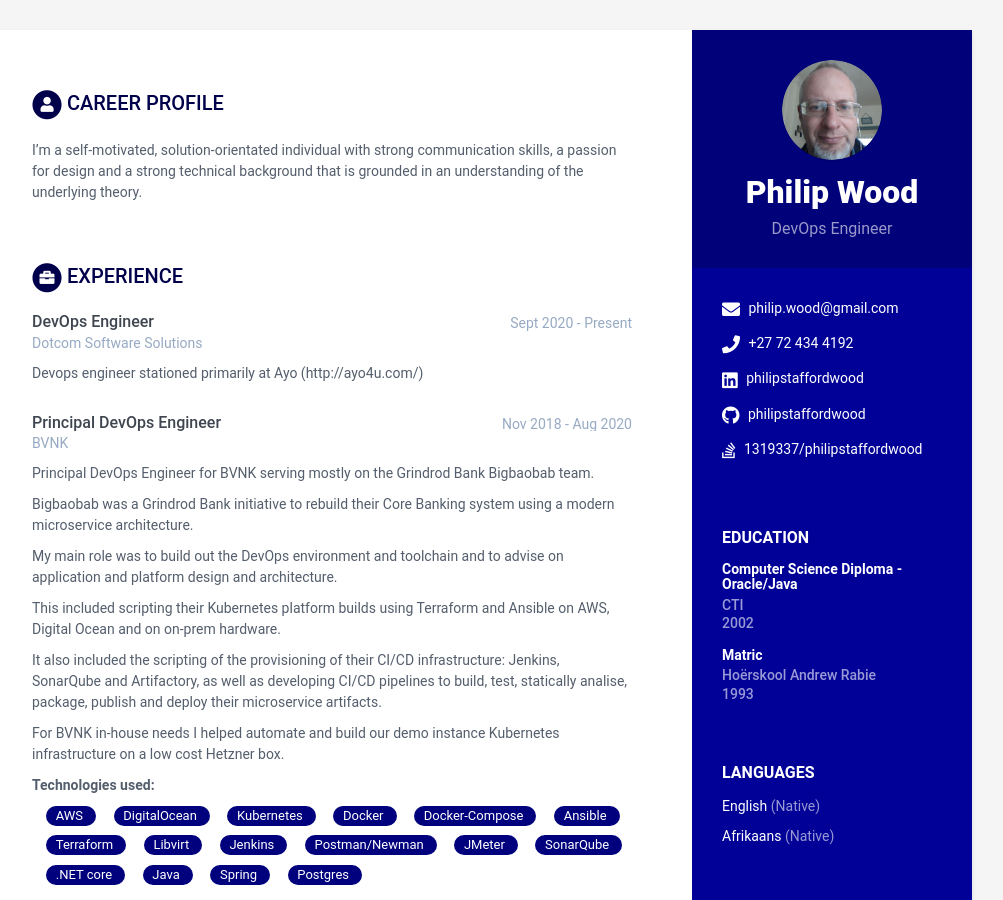
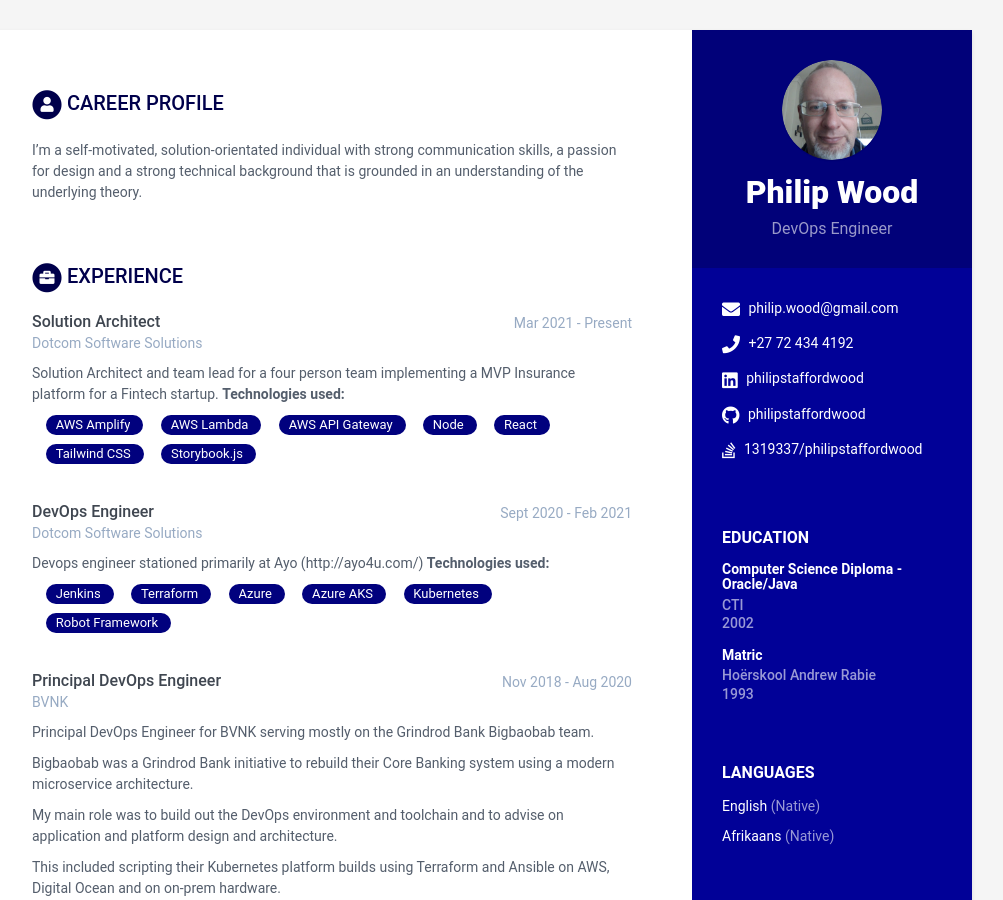
Before and after one commit to philipstaffordwood/philipstaffordwood-cv, a Jekyll site: the page built from index.html, in a window 1280 px wide and 900 px high. Shown: the whole window, without its empty margins (168-1171 px from the left). Built offline with Jekyll 4.4.1, drawn with Linux system fonts in a browser that asks for light colours.

Commit message:
Updated with Dotcom -> IdealSolution transition

```diff
--- a/_data/data.yml
+++ b/_data/data.yml
@@ -52,11 +52,39 @@ education:
       time: 1993
       details:
 experiences:
+    - role: Solution Architect
+      time: Mar 2021 - Present
+      company: Dotcom Software Solutions
+      details: |
+        Solution Architect and team lead for a four person team implementing a MVP Insurance platform for a Fintech startup.
+         **Technologies used:**
+        <div class="tagcloud06">
+          <ul>
+            <li><a href="#"><span>AWS Amplify</span></a></li>
+            <li><a href="#"><span>AWS Lambda</span></a></li>
+            <li><a href="#"><span>AWS API Gateway</span></a></li>
+            <li><a href="#"><span>Node</span></a></li>
+            <li><a href="#"><span>React</span></a></li>
+            <li><a href="#"><span>Tailwind CSS</span></a></li>
+            <li><a href="#"><span>Storybook.js</span></a></li>
+          </ul>
+        </div>
     - role: DevOps Engineer
-      time: Sept 2020 - Present
+      time: Sept 2020 - Feb 2021
       company: Dotcom Software Solutions
       details: |
         Devops engineer stationed primarily at Ayo (http://ayo4u.com/)
+        **Technologies used:**
+        <div class="tagcloud06">
+          <ul>
+            <li><a href="#"><span>Jenkins</span></a></li>
+            <li><a href="#"><span>Terraform</span></a></li>
+            <li><a href="#"><span>Azure</span></a></li>
+            <li><a href="#"><span>Azure AKS</span></a></li>
+            <li><a href="#"><span>Kubernetes</span></a></li>
+            <li><a href="#"><span>Robot Framework</span></a></li>
+          </ul>
+        </div>
     - role: Principal DevOps Engineer
       time: Nov 2018 - Aug 2020
       company: BVNK
```
